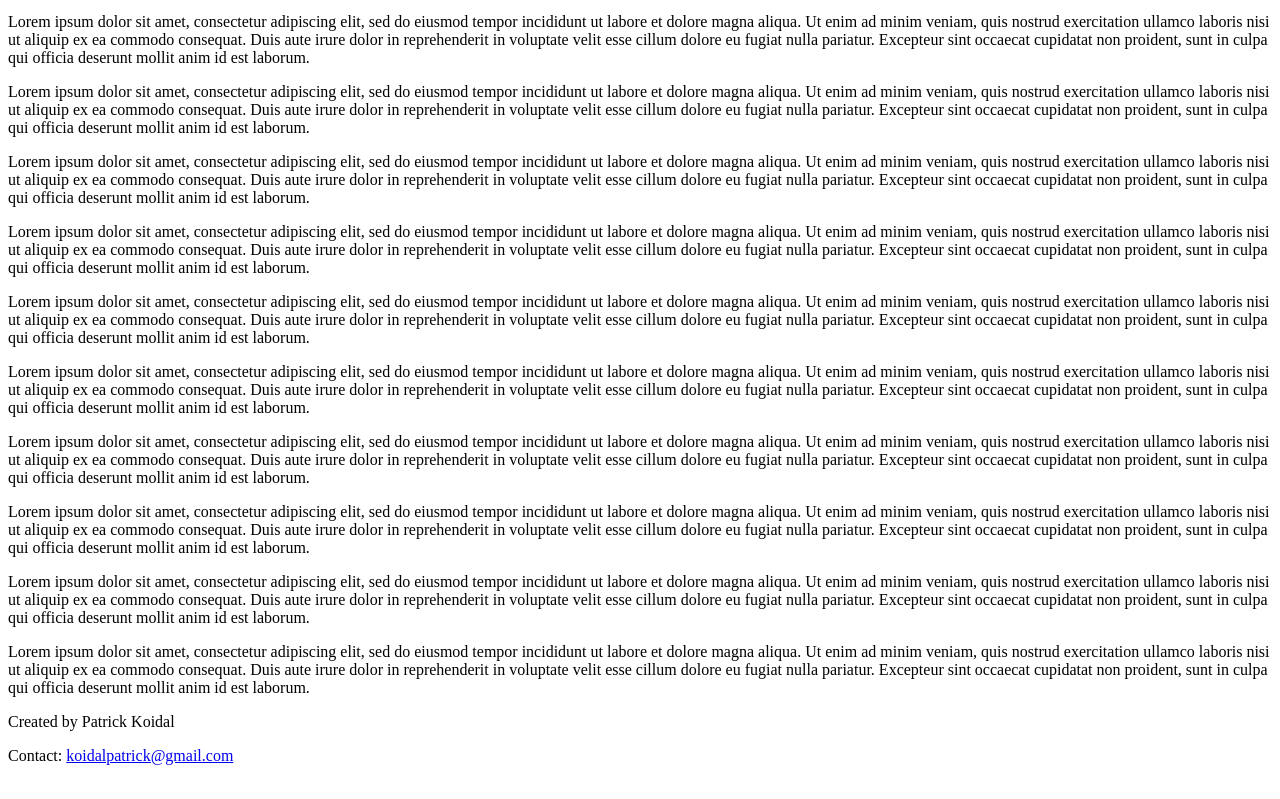
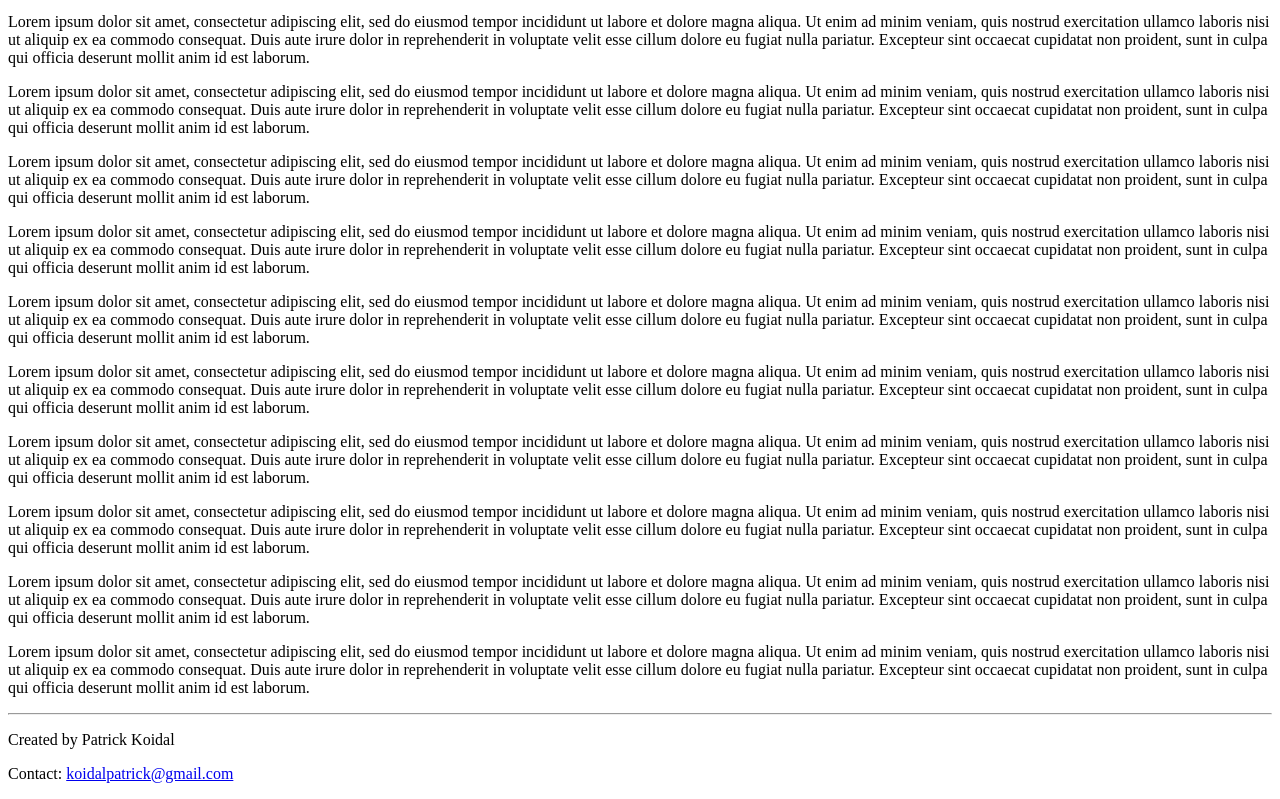
Before and after one commit to lumberdwelling/Blog-Project, a plain HTML site: page index.html in a window 1280 px wide. Shown: the part 1219-2018 px from the top of the page. Drawn offline with Linux system fonts and the light colour scheme.

Commit message:
update 3
footer navbar tracking

```diff
--- a/index.html
+++ b/index.html
@@ -41,7 +41,8 @@
     <p> Lorem ipsum dolor sit amet, consectetur adipiscing elit, sed do eiusmod tempor incididunt ut labore et dolore magna aliqua. Ut enim ad minim veniam, quis nostrud exercitation ullamco laboris nisi ut aliquip ex ea commodo consequat. Duis aute irure dolor in reprehenderit in voluptate velit esse cillum dolore eu fugiat nulla pariatur. Excepteur sint occaecat cupidatat non proident, sunt in culpa qui officia deserunt mollit anim id est laborum.</p>
     <p> Lorem ipsum dolor sit amet, consectetur adipiscing elit, sed do eiusmod tempor incididunt ut labore et dolore magna aliqua. Ut enim ad minim veniam, quis nostrud exercitation ullamco laboris nisi ut aliquip ex ea commodo consequat. Duis aute irure dolor in reprehenderit in voluptate velit esse cillum dolore eu fugiat nulla pariatur. Excepteur sint occaecat cupidatat non proident, sunt in culpa qui officia deserunt mollit anim id est laborum.</p>
     <p> Lorem ipsum dolor sit amet, consectetur adipiscing elit, sed do eiusmod tempor incididunt ut labore et dolore magna aliqua. Ut enim ad minim veniam, quis nostrud exercitation ullamco laboris nisi ut aliquip ex ea commodo consequat. Duis aute irure dolor in reprehenderit in voluptate velit esse cillum dolore eu fugiat nulla pariatur. Excepteur sint occaecat cupidatat non proident, sunt in culpa qui officia deserunt mollit anim id est laborum.</p>
-    <footer>
+    <hr>
+    <footer id="contact">
       <p>Created by Patrick Koidal</p>
       <p>Contact: <a href="mailto:koidalpatrick@gmail.com">koidalpatrick@gmail.com</a></p>
     </footer>
```
